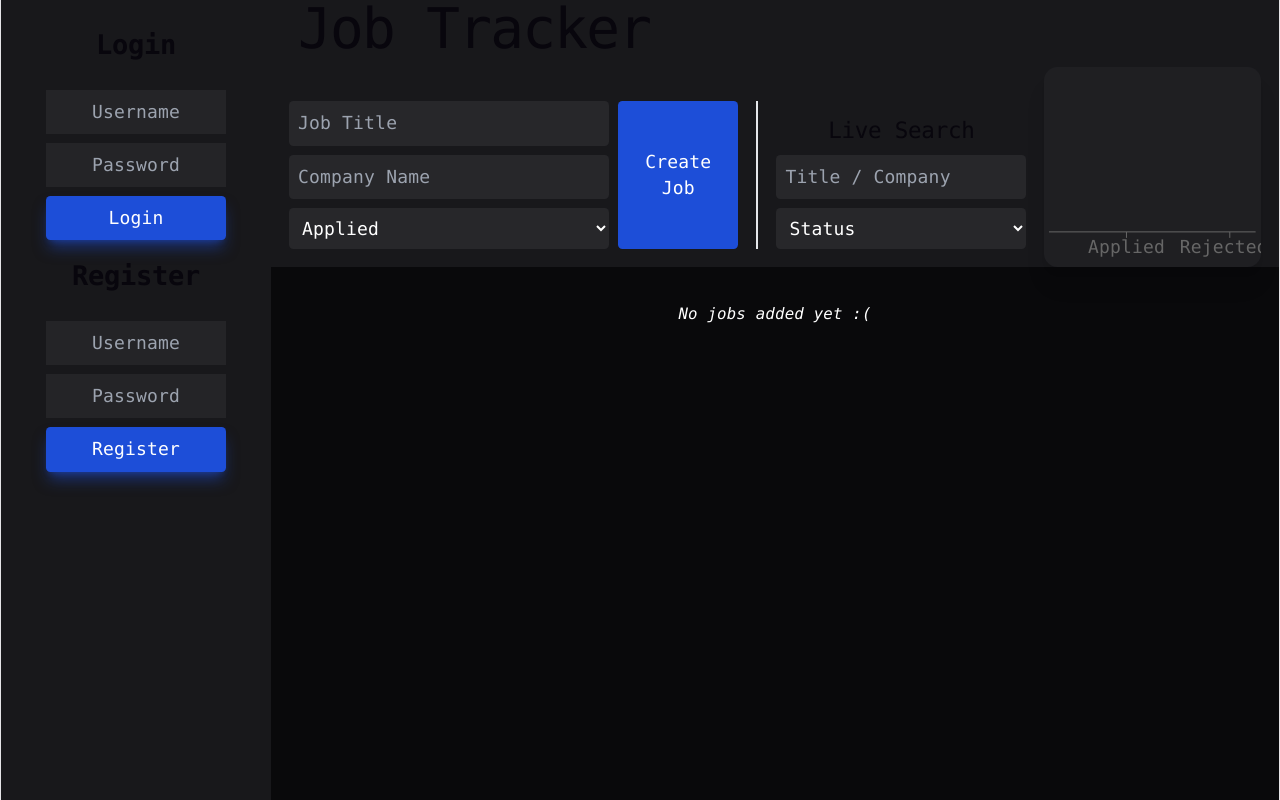
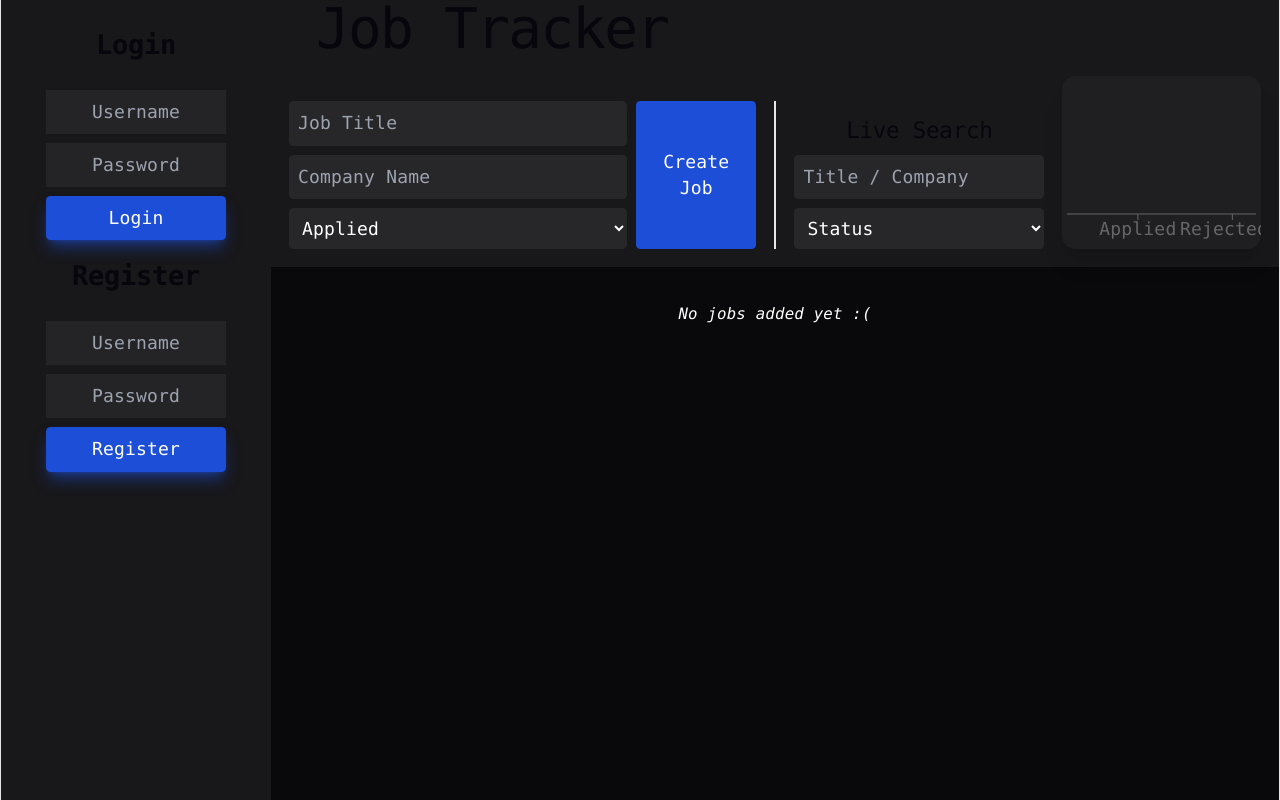
Before and after one commit to Chicho221/Job_Tracker, a React (Vite) app in the folder job-tracker-frontend/: page / in a window 1280 px wide. Built offline with nearby package versions, Linux system fonts and the light colour scheme.

Commit message:
UI tweaks

```diff
--- a/job-tracker-frontend/src/App.jsx
+++ b/job-tracker-frontend/src/App.jsx
@@ -253,8 +253,8 @@ return (
     setTotal={setTotal}
   />
 
-  <div className="w-full flex flex-col gap-4">
-    <div className="h-1/3 flex flex-row items-end bg-zinc-900">
+  <div className="w-screen max-w-screen flex flex-col gap-4">
+    <div className="p-4 h-1/3 flex flex-row items-end bg-zinc-900">
 
       <JobForm
       title={title}
--- a/job-tracker-frontend/src/components/Dashboard.jsx
+++ b/job-tracker-frontend/src/components/Dashboard.jsx
@@ -9,9 +9,9 @@ function Dashboard ({stats}) {
     ]
     console.log(data)
     return(
-        <div className="h-3/4 mr-4 flex flex-1 rounded-xl bg-zinc-800/50 shadow-xl">
+        <div className="h-3/4 min-w-fit flex flex-1 rounded-xl bg-zinc-800/50 shadow-xl">
 
-            <BarChart style={{ width: "100%", hover:"none"}} responsive data={data}>
+            <BarChart style={{ width: "100%", hover:"none"}} data={data}>
                 <XAxis dataKey="name" />
                 <YAxis width="auto" />
                 <Tooltip />
--- a/job-tracker-frontend/src/components/JobForm.jsx
+++ b/job-tracker-frontend/src/components/JobForm.jsx
@@ -1,15 +1,15 @@
 function JobForm({title, setTitle, company, setCompany, status, setStatus, editingId, addOrUpdateJob}){
 return(
 
-    <div className="mb-4 w-1/3 min-w-fit flex flex-col justify-end">
+    <div className="w-1/3 min-w-fit flex flex-col justify-end">
 
-        <div className="">
+        <div>
         <h1 className="mr-auto bg-zinc-900 py-6 pl-6 pr-24 text-start font-mono">Job Tracker</h1>
         </div>
 
         <div className="flex w-full">
 
-            <div className="flex flex-col w-full ml-4 mr-2">
+            <div className="flex flex-col w-full mr-2">
                 <input className="p-2 rounded bg-zinc-800 focus:bg-white/5 focus:outline-none" type="text"  placeholder = "Job Title" value = {title} onChange = {(e) => setTitle(e.target.value)}/>
                 <input className="p-2 rounded my-2 bg-zinc-800 focus:bg-white/5 focus:outline-none" type="text" placeholder = "Company Name" value = {company} onChange = {(e) => setCompany(e.target.value)}/>
 
--- a/job-tracker-frontend/src/components/SearchBar.jsx
+++ b/job-tracker-frontend/src/components/SearchBar.jsx
@@ -1,6 +1,6 @@
 function SearchBar ({search, searchstatus, setSearchStatus, setSearch}) {
 return(
-    <div className="flex flex-col justify-end items-start mx-4 mb-4">
+    <div className="min-w-fit flex flex-col justify-end items-start mx-4">
         <div className="flex flex-auto flex-col justify-end">
         <h2 className="text-xl font-mono mt-4">Live Search</h2>
         <input className="bg-zinc-800 p-2 rounded w-full mb-2 focus:bg-white/5 focus:outline-none" placeholder="Title / Company" value={search} onChange={(e) => setSearch(e.target.value)}/>
```
